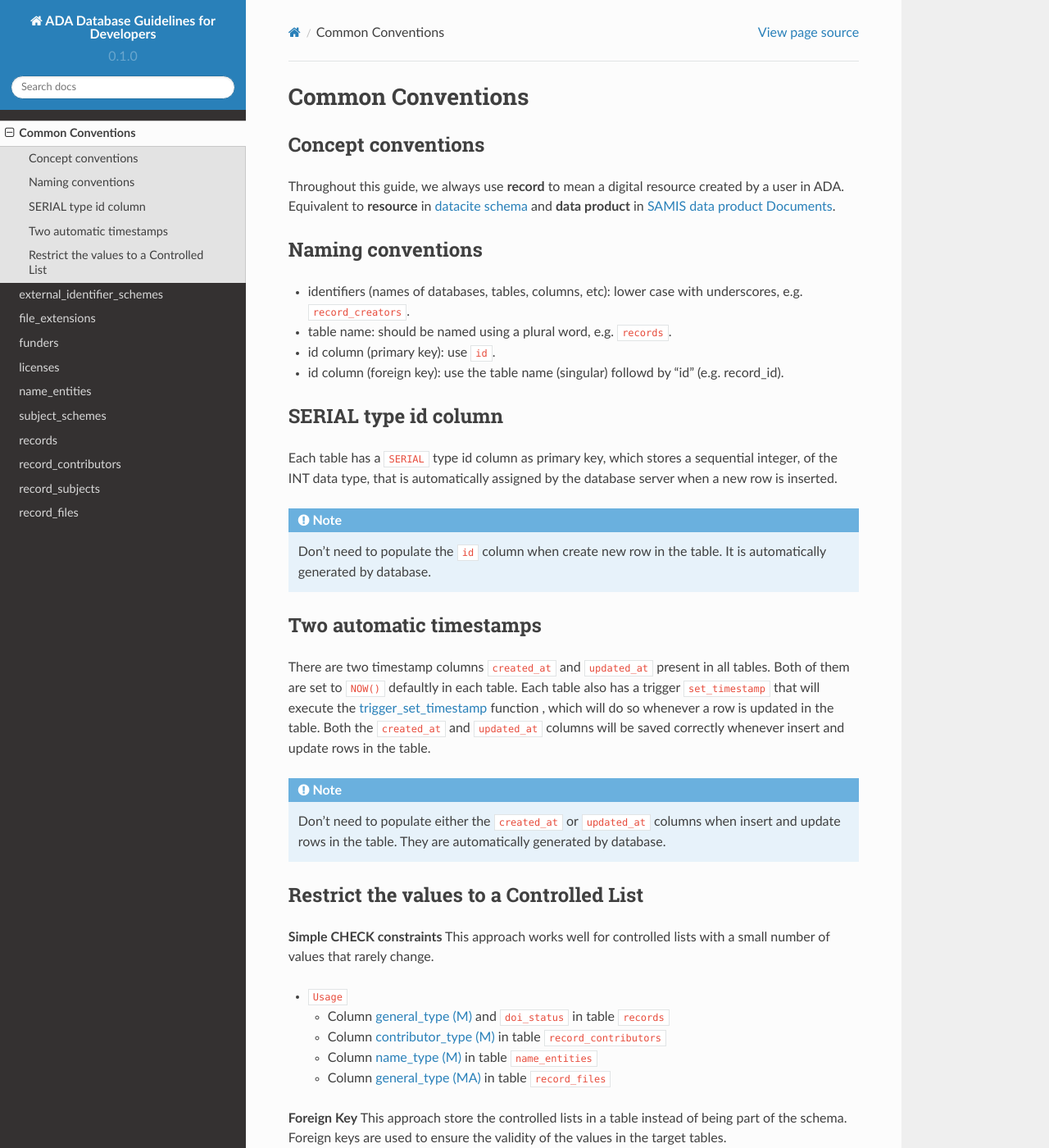
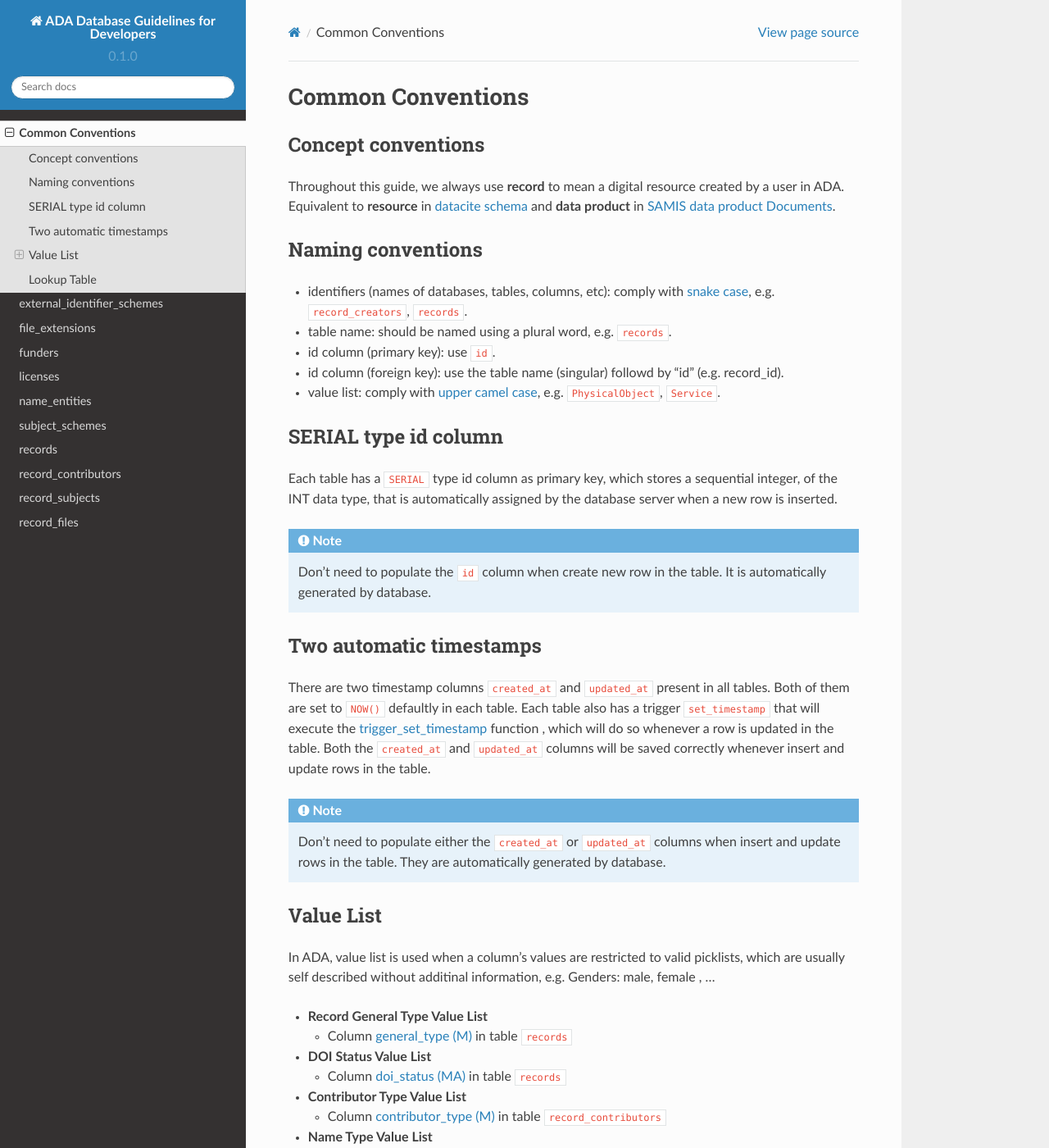
Before and after one commit to amds-ldeo/ada-db-spec, a Sphinx documentation site: the page built from docs/source/common_conventions.rst, in a window 1280 px wide and 1400 px high. Shown: the whole window at 82% size. Built offline with Sphinx 7.4.7 and the Read the Docs theme 2.0.0, drawn with Linux system fonts in a browser that asks for light colours; some of the changed text lies outside the part shown.

Commit message:
update content

```diff
--- a/docs/source/common_conventions.rst
+++ b/docs/source/common_conventions.rst
@@ -7,10 +7,11 @@ Throughout this guide, we always use **record** to mean a digital resource creat
 
 Naming conventions
 ------------------------
-* identifiers (names of databases, tables, columns, etc): lower case with underscores, e.g. ``record_creators``.
+* identifiers (names of databases, tables, columns, etc): comply with `snake case <https://en.wikipedia.org/wiki/Snake_case>`_, e.g. ``record_creators``, ``records``.
 * table name: should be named using a plural word, e.g. ``records``.
 * id column (primary key): use ``id``.
 * id column (foreign key): use the table name (singular) followd by “id” (e.g. record_id).
+* value list: comply with `upper camel case <https://en.wikipedia.org/wiki/Camel_case>`_, e.g. ``PhysicalObject``, ``Service``.
 
 SERIAL type id column
 ------------------------
@@ -32,20 +33,39 @@ trigger ``set_timestamp`` that will execute the `trigger_set_timestamp <https://
 .. note::
    Don't need to populate either the ``created_at`` or ``updated_at`` columns when insert and update rows in the table. They are automatically generated by database.
 
-Restrict the values to a Controlled List
------------------------------------------
+Value List
+------------
+In ADA, value list is used when a column's values are restricted to valid picklists, which are usually self described without additinal information, e.g. Genders: male, female , …
 
-**Simple CHECK constraints**
-This approach works well for controlled lists with a small number of values that rarely change.
+* **Record General Type Value List**
 
-* ``Usage``
+  * Column :ref:`ada:recordGeneralType` in table ``records``
+* **DOI Status Value List**
 
-  * Column :ref:`ada:recordGeneralType` and ``doi_status`` in table ``records``
+  * Column :ref:`ada:doiStatus` in table ``records``
+* **Contributor Type Value List**
+
   * Column :ref:`ada:contributorType` in table ``record_contributors``
+* **Name Type Value List**
+
   * Column :ref:`ada:nameType` in table ``name_entities``
+* **Record File General Type Value List**
+
   * Column :ref:`ada:recordFileGeneralType` in table ``record_files``
 
-**Foreign Key**
+**Implementation**
+
+We apply CHECK constraints on those columns that expect a list of values.
+
+Example
+~~~~~~~
+.. code-block:: sql
+
+	CONSTRAINT name_entities_name_type_check CHECK (((name_type = ANY (ARRAY['Personal'::text, 'Organizational'::text]))))
+
+Lookup Table
+------------
+
 This approach store the controlled lists in a table instead of being part of the schema. Foreign keys are used to ensure the validity of the values in the target tables.
 
 * ``Usage``
--- a/docs/source/record_contributors.rst
+++ b/docs/source/record_contributors.rst
@@ -1,6 +1,6 @@
 record_contributors
 ====================
-The table `record_contributors <https://schema.astromat.org/ada/tables/record_contributors.html>`_ is to hold contributors of the digital resources.
+The table `record_contributors <https://schema.astromat.org/ada/tables/record_contributors.html>`_ is to hold contributors of the record.
 
 **term conventions**
 
--- a/docs/source/records.rst
+++ b/docs/source/records.rst
@@ -111,6 +111,8 @@ record_doi (MA)
 
 It must be populated once the doi is assigned by datacite.
 
+.. _ada:doiStatus:
+
 doi_status (MA)
 -----------------------
 
```
Also changed, not shown: docs/source/name_entity_identifiers.rst (added, +40 -0 lines), docs/source/record_files.rst (+5 -5 lines).
